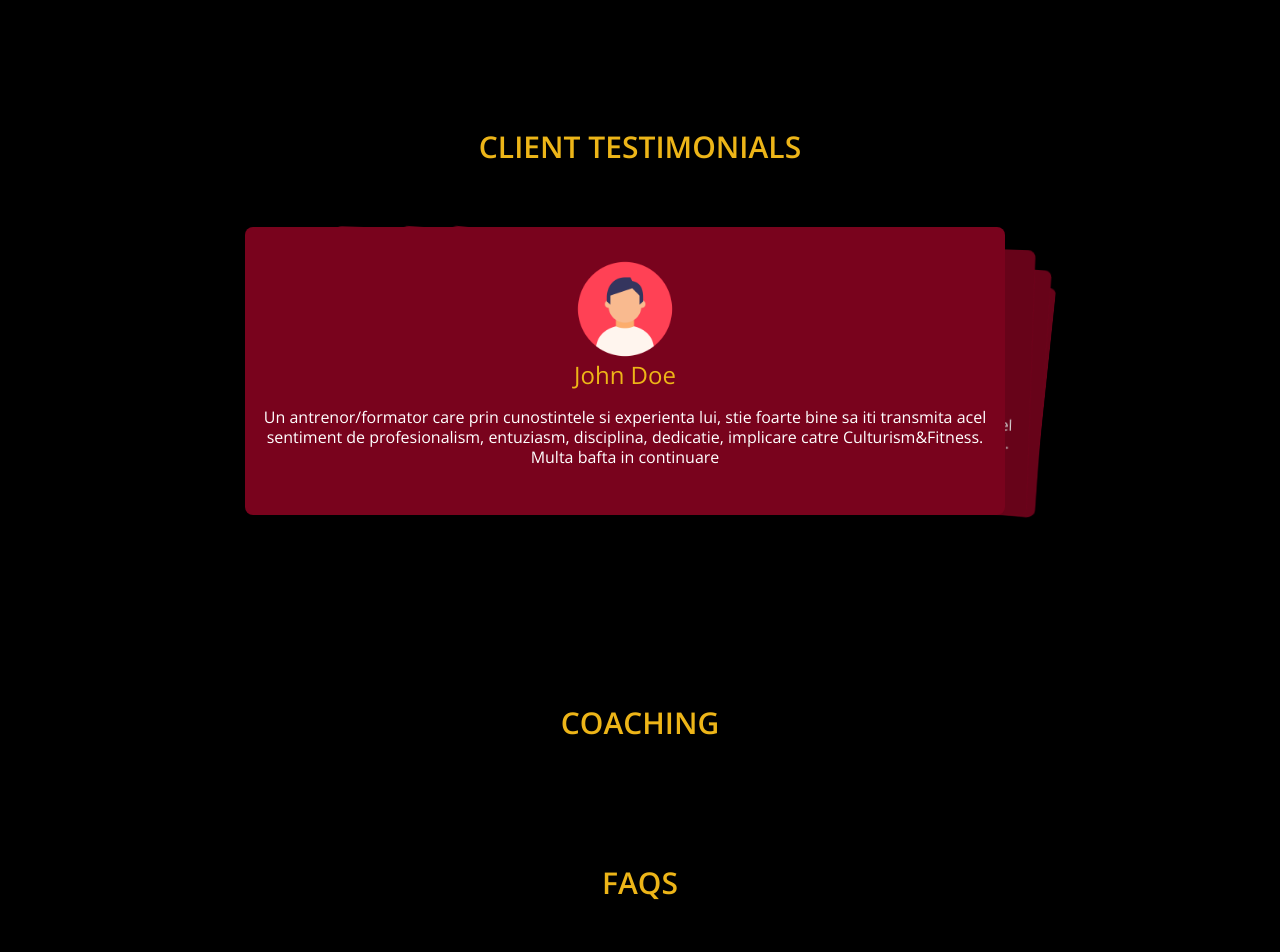
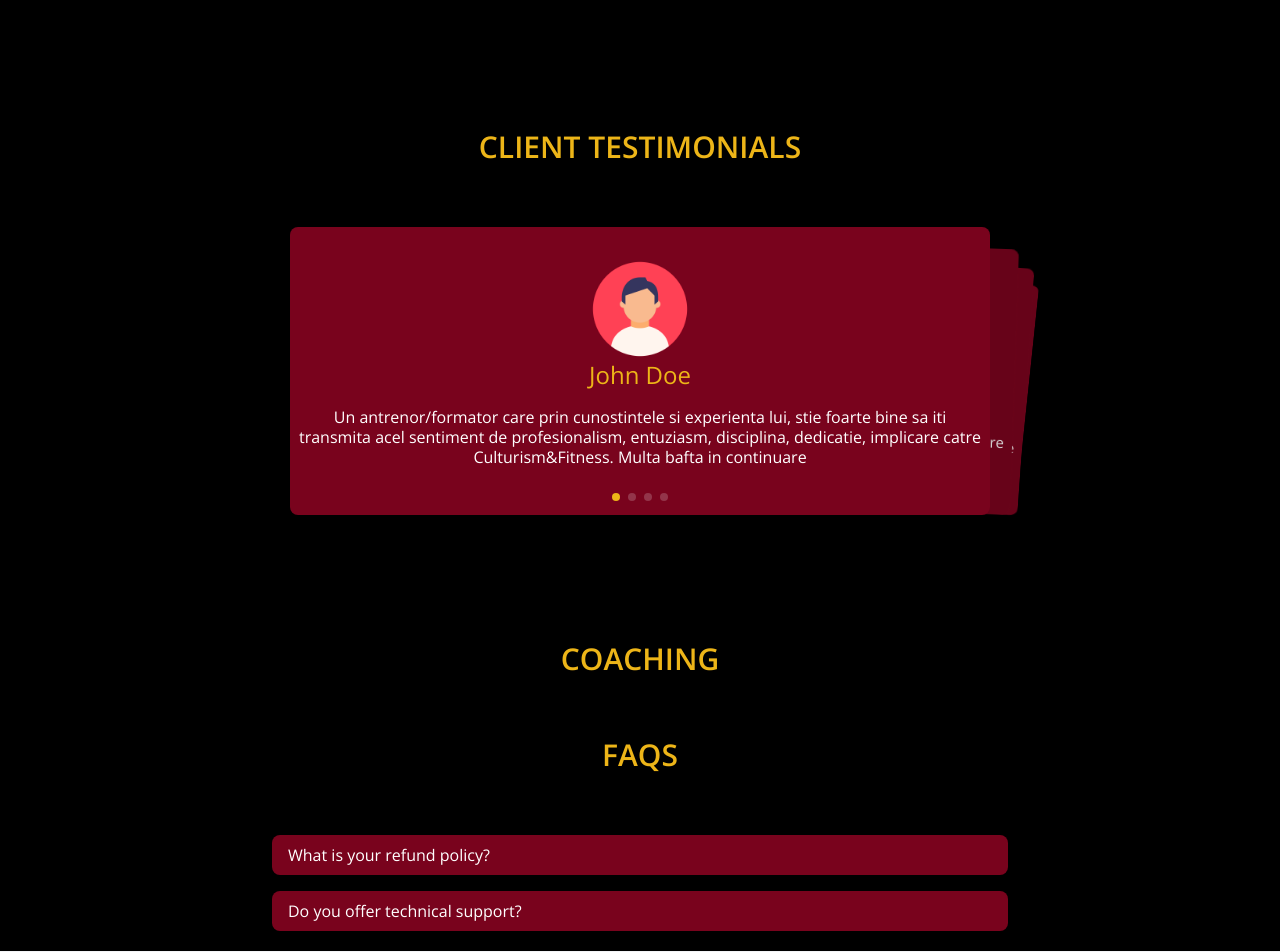
Before and after one commit to EusebioCalin/cotfas, a Next.js app: page / in a window 1280 px wide. Shown: the part 3340-4292 px from the top of the page. Built offline with nearby package versions, Linux system fonts and the light colour scheme.

Commit message:
add carousel pagination

```diff
--- a/src/components/Cards.tsx
+++ b/src/components/Cards.tsx
@@ -2,7 +2,6 @@ import Card, { NavigationCarouselCard } from '@/components/card/Card'
 import Carousel from '@/components/carousel/Carousel'
 import texts from '@/utils/en-US.json'
 
-const Cards = () => {
 const carouselData = [
   {
     title: 'card.title1',
@@ -26,7 +25,7 @@ const Cards = () => {
   },
 ]
 
-  const carouselCards = carouselData.map((elem, index) => (
+const carouselCards = carouselData.map((elem) => (
   <NavigationCarouselCard
     key={elem.title}
     //@ts-ignore
@@ -36,9 +35,9 @@ const Cards = () => {
     image={elem.image}
   />
 ))
-
+const Cards = () => {
   return (
-    <section className='max-w-screen-xl px-6 md:px-0'>
+    <section className='max-w-screen-xl px-6 lg:px-0'>
       <h1 className='mt-16 font-semibold text-center leading-8 uppercase text-3xl text-color-secondary'>
         {texts['cards.header']}
       </h1>
@@ -73,7 +72,7 @@ const Cards = () => {
         />
       </div>
       {/* small screen */}
-      <div className='lg:hidden my-16 grid grid-cols-1 place-items-center'>
+      <div className='lg:hidden mt-16 grid grid-cols-1 place-items-center'>
         <Carousel data={carouselCards} />
       </div>
     </section>
--- a/src/components/FAQ/FAQ.tsx
+++ b/src/components/FAQ/FAQ.tsx
@@ -6,17 +6,17 @@ import texts from '@/utils/en-US.json'
 export const FAQ = () => {
   return (
     <>
-      <section className='max-w-screen-xl grid-cols-1 text-center md:px-0'>
-        <div className='my-16 flex flex-col content-center items-center'>
+      <section className='max-w-screen-xl grid-cols-1 text-center'>
+        <div className='mt-16 flex flex-col content-center items-center'>
           <h1 className='font-semibold leading-8 uppercase text-3xl text-color-secondary'>
             {texts['faq.title']}
           </h1>
         </div>
-        <div className='mx-auto w-full max-w-xl rounded-2xlp-2'>
-          <Disclosure>
+        <div className='w-screen px-4 pt-16 max-w-screen-md'>
+          <Disclosure as='div' className={' pb-4'}>
             {({ open }) => (
               <>
-                <Disclosure.Button className='flex w-full justify-between rounded-lg bg-color-primary px-4 py-2 text-left text-sm font-medium text-white hover:text-color-secondary focus:outline-none focus-visible:ring focus-visible:ring-opacity-75'>
+                <Disclosure.Button className='flex w-full rounded-lg bg-color-primary px-4 py-2 text-left text-white hover:text-color-secondary '>
                   <span>What is your refund policy?</span>
                 </Disclosure.Button>
                 <Disclosure.Panel className='px-4 pt-4 pb-2 text-sm text-white'>
@@ -25,10 +25,10 @@ export const FAQ = () => {
               </>
             )}
           </Disclosure>
-          <Disclosure as='div' className='mt-2'>
+          <Disclosure as='div'>
             {({ open }) => (
               <>
-                <Disclosure.Button className='flex w-full justify-between rounded-lg bg-color-primary px-4 py-2 text-left text-sm font-medium text-white hover:text-color-secondary focus:outline-none focus-visible:ring focus-visible:ring-opacity-75'>
+                <Disclosure.Button className='flex w-full rounded-lg bg-color-primary px-4 py-2 text-left text-white hover:text-color-secondary '>
                   <span>Do you offer technical support?</span>
                 </Disclosure.Button>
                 <Disclosure.Panel className='px-4 pt-4 pb-2 text-sm text-white'>
--- a/src/components/carousel/Carousel.module.scss
+++ b/src/components/carousel/Carousel.module.scss
@@ -2,6 +2,18 @@
 
 .mySwiper {
   max-width: 100%;
+
+  :global(.swiper-slide) {
+    height: auto;
+  }
+
+  :global(.swiper-pagination-bullet) {
+    background-color: white;
+  }
+
+  :global(.swiper-pagination-bullet-active) {
+    background-color: var(--color-secondary);
+  }
 
   :global(.swiper-button-next) {
     color: var(--color-secondary);
@@ -20,18 +32,29 @@
 
   @include sm {
     width: 280px;
+    margin: 0;
   }
 
   @include md {
     width: 400px;
+    margin: 0;
   }
 
   @include lg {
-    width: 760px;
+    width: 700px;
+    margin: 0;
   }
 
   :global(.swiper-slide) {
     background-color: var(--color-primary);
     border-radius: 8px;
   }
+
+  :global(.swiper-pagination-bullet) {
+    background-color: white;
+  }
+
+  :global(.swiper-pagination-bullet-active) {
+    background-color: var(--color-secondary);
+  }
 }
--- a/src/components/carousel/Carousel.tsx
+++ b/src/components/carousel/Carousel.tsx
@@ -1,12 +1,13 @@
 'use client'
+import { ReactNode } from 'react'
 import { Swiper, SwiperSlide } from 'swiper/react'
-import { EffectCards, Navigation } from 'swiper'
+import { EffectCards, Navigation, Pagination } from 'swiper'
 import 'swiper/css'
 import 'swiper/css/navigation'
 import 'swiper/css'
 import 'swiper/css/effect-cards'
+import 'swiper/css/pagination'
 import styles from './Carousel.module.scss'
-import { ReactNode } from 'react'
 
 export default function Carousel({
   data,
@@ -27,7 +28,10 @@ export default function Carousel({
           spaceBetween={30}
           loop={true}
           navigation={true}
-          modules={[Navigation]}
+          pagination={{
+            clickable: true,
+          }}
+          modules={[Navigation, Pagination]}
           className={styles.mySwiper}
         >
           {renderedItems}
@@ -38,9 +42,15 @@ export default function Carousel({
   if (carouselType === 'cards') {
     return (
       <Swiper
-        effect={'cards'}
+        effect='cards'
         grabCursor={true}
-        modules={[EffectCards]}
+        keyboard={{
+          enabled: true,
+        }}
+        pagination={{
+          clickable: true,
+        }}
+        modules={[EffectCards, Pagination]}
         className={styles.mySwiperCards}
       >
         {renderedItems}
--- a/src/components/coaching/Coaching.tsx
+++ b/src/components/coaching/Coaching.tsx
@@ -4,7 +4,7 @@ export const Coaching = () => {
   return (
     <>
       <section className='max-w-screen-xl grid-cols-1 text-center md:px-0'>
-        <div className='my-16 flex flex-col content-center items-center'>
+        <div className='mt-16 flex flex-col content-center items-center'>
           <h1 className='font-semibold leading-8 uppercase text-3xl text-color-secondary'>
             {texts['coaching.title']}
           </h1>
--- a/src/components/content/Content.tsx
+++ b/src/components/content/Content.tsx
@@ -5,7 +5,7 @@ export const Content = () => {
   return (
     <>
       <section className='max-w-screen-xl grid-cols-1 text-center'>
-        <div className='my-16 flex flex-col content-center items-center px-6 md:px-0'>
+        <div className='my-16 flex flex-col content-center items-center px-6 lg:px-0'>
           <h1 className='font-semibold leading-8 uppercase text-3xl text-color-secondary'>
             About me
           </h1>
@@ -26,7 +26,6 @@ export const Content = () => {
               alt='Picture of the author'
             />
           </div>
-
           <p className='mt-16 w-full leading-5 text-lg'>{text['content.text2']}</p>
         </div>
       </section>
--- a/src/components/testimonials/Testimonials.tsx
+++ b/src/components/testimonials/Testimonials.tsx
@@ -16,7 +16,7 @@ export const Testimonials = () => {
   return (
     <>
       <section className='max-w-screen-xl grid-cols-1 text-center md:px-0'>
-        <div className='my-16 flex flex-col content-center items-center'>
+        <div className='mt-16 flex flex-col content-center items-center'>
           <h1 className='font-semibold leading-8 uppercase text-3xl text-color-secondary'>
             {texts['testimonials.title']}
           </h1>
```
Also changed, not shown: src/components/Card/Card.tsx (+27 -4 lines). Lines whose indentation alone changed are shown as unchanged.
